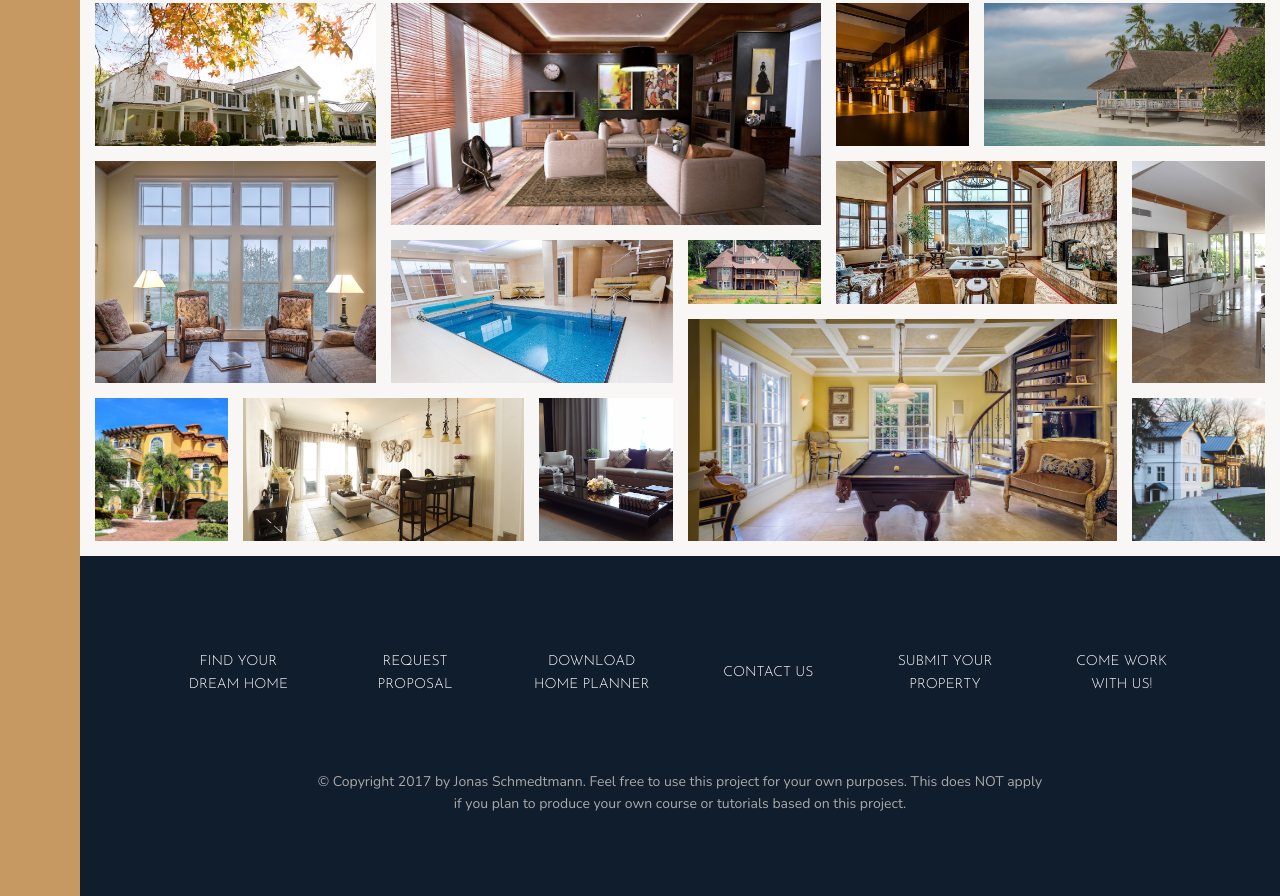
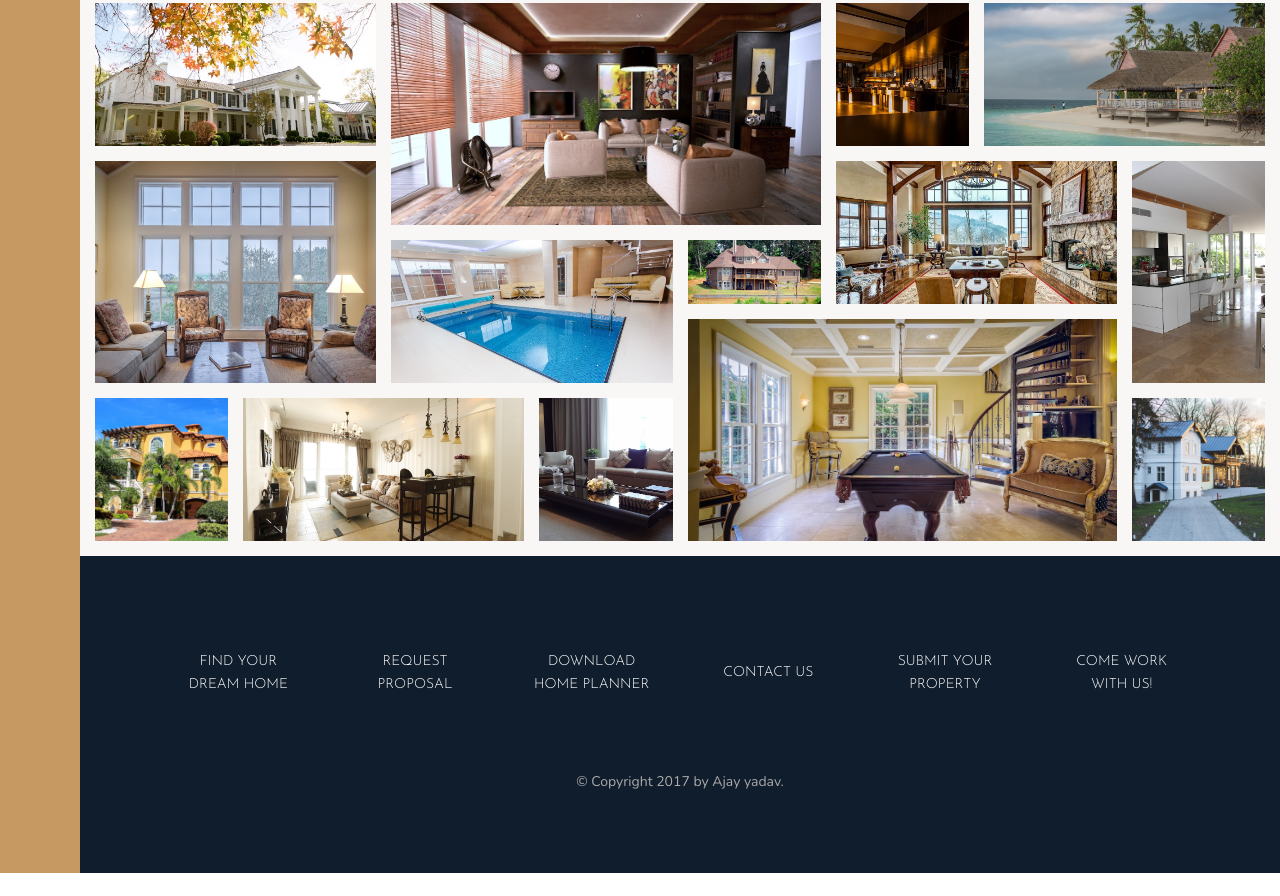
Before and after one commit to ajay767/nexter-project, a plain HTML site: page index.html in a window 1280 px wide. Shown: the part 3084-3980 px from the top of the page. After the commit the page ends 3957 px from the top, so only its background shows below. Drawn offline with nearby package versions, Linux system fonts and the light colour scheme.

Commit message:
updated files

```diff
--- a/index.html
+++ b/index.html
@@ -348,7 +348,7 @@
                     <li class="nav__item"><a href="#" class="nav__link">Come work with us!</a></li>
             </ul>
             <p class="copyright">
-                &copy; Copyright 2017 by Jonas Schmedtmann. Feel free to use this project for your own purposes. This does NOT apply if you plan to produce your own course or tutorials based on this project.
+                &copy; Copyright 2017 by Ajay yadav.
             </p>
         </footer>
     </body>
```
